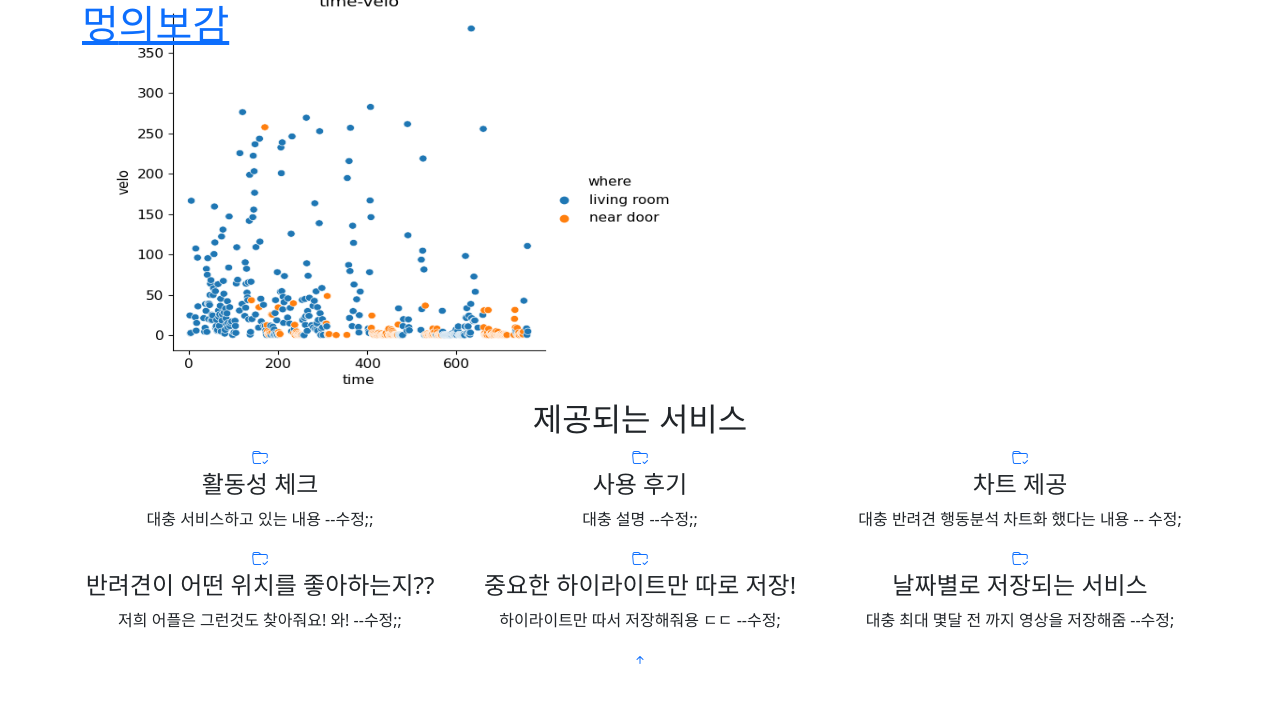
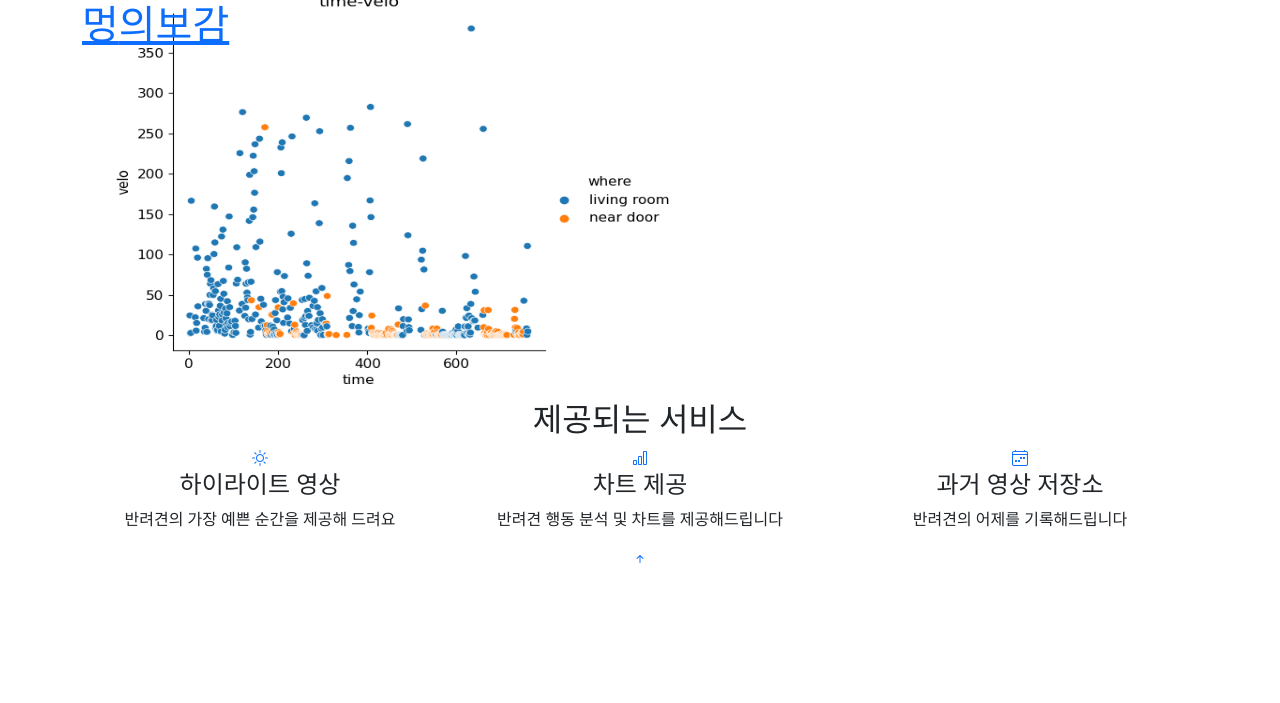
Before and after one commit to Final-Team-Project/Frontend, a Flask app: template webapp/templates/blog.html in a window 1280 px wide. Shown: the top 703 px of the page. Run offline with Flask 2, Linux system fonts and the light colour scheme; the template is opened without the code that fills it, so the values that code supplies are empty; some libraries are stand-ins or nearby versions.

Commit message:
Add files via upload

```diff
--- a/webapp/templates/blog.html
+++ b/webapp/templates/blog.html
@@ -108,101 +108,52 @@
         <div class="row text-center">
           <!-- Start Left services -->
           <div class="col-md-4 col-sm-4 col-xs-12">
-            <div class="about-move">
+            <!-- end col-md-4 -->
+            <div class=" about-move">
               <div class="services-details">
                 <div class="single-services">
                   <a class="services-icon" href="#">
-                    <i class="bi bi-folder-check"></i>
+                    <i class="bi bi-brightness-high"></i>
                   </a>
-                  <h4>활동성 체크</h4>
+                  <h4>하이라이트 영상</h4>
                   <p>
-                    대충 서비스하고 있는 내용 --수정;;
+                    반려견의 가장 예쁜 순간을 제공해 드려요
                   </p>
                 </div>
               </div>
               <!-- end about-details -->
             </div>
           </div>
+
           <div class="col-md-4 col-sm-4 col-xs-12">
-            <div class="about-move">
+            <!-- end col-md-4 -->
+            <div class=" about-move">
               <div class="services-details">
                 <div class="single-services">
-                  <a class="services-icon" href="#">
-                    <i class="bi bi-folder-check"></i>
+                  <a class="services-icon" href="chart">
+                    <i class="bi bi-bar-chart"></i>
                   </a>
-                  <h4>사용 후기</h4>
+                  <h4>차트 제공</h4>
                   <p>
-                    대충 설명 --수정;;
+                    반려견 행동 분석 및 차트를 제공해드립니다
                   </p>
                 </div>
               </div>
               <!-- end about-details -->
             </div>
           </div>
+
           <div class="col-md-4 col-sm-4 col-xs-12">
             <!-- end col-md-4 -->
             <div class=" about-move">
               <div class="services-details">
                 <div class="single-services">
                   <a class="services-icon" href="#">
-                    <i class="bi bi-folder-check"></i>
+                    <i class="bi bi-calendar4-week"></i>
                   </a>
-                  <h4>차트 제공</h4>
+                  <h4>과거 영상 저장소</h4>
                   <p>
-                    대충 반려견 행동분석 차트화 했다는 내용 -- 수정;
-                  </p>
-                </div>
-              </div>
-              <!-- end about-details -->
-            </div>
-          </div>
-          <div class="col-md-4 col-sm-4 col-xs-12">
-            <!-- end col-md-4 -->
-            <div class=" about-move">
-              <div class="services-details">
-                <div class="single-services">
-                  <a class="services-icon" href="#">
-                    <i class="bi bi-folder-check"></i>
-                  </a>
-                  <h4>반려견이 어떤 위치를 좋아하는지??</h4>
-                  <p>
-                    저희 어플은 그런것도 찾아줘요! 와! --수정;;
-                  </p>
-                </div>
-              </div>
-              <!-- end about-details -->
-            </div>
-          </div>
-          <!-- End Left services -->
-          <div class="col-md-4 col-sm-4 col-xs-12">
-            <!-- end col-md-4 -->
-            <div class=" about-move">
-              <div class="services-details">
-                <div class="single-services">
-                  <a class="services-icon" href="#">
-                    <i class="bi bi-folder-check"></i>
-                  </a>
-                  <h4>중요한 하이라이트만 따로 저장!</h4>
-                  <p>
-                    하이라이트만 따서 저장해줘용 ㄷㄷ --수정;
-                  </p>
-                </div>
-              </div>
-              <!-- end about-details -->
-            </div>
-          </div>
-          <!-- End Left services -->
-          <div class="col-md-4 col-sm-4 col-xs-12">
-            <!-- end col-md-4 -->
-            <div class=" about-move">
-              <div class="services-details">
-                <div class="single-services">
-                  <a class="services-icon" href="#">
-                    <i class="bi bi-folder-check"></i>
-                  </a>
-                  <h4>날짜별로 저장되는 서비스</h4>
-                  <p>
-                    대충 최대 몇달 전 까지 영상을 저장해줌 --수정;
+                    반려견의 어제를 기록해드립니다
                   </p>
                 </div>
               </div>
@@ -211,7 +162,8 @@
           </div>
         </div>
       </div>
-    </div><!-- End Services Section -->
+    </div>
+    <!-- End Services Section -->
 
   </main><!-- End #main -->
 
```
